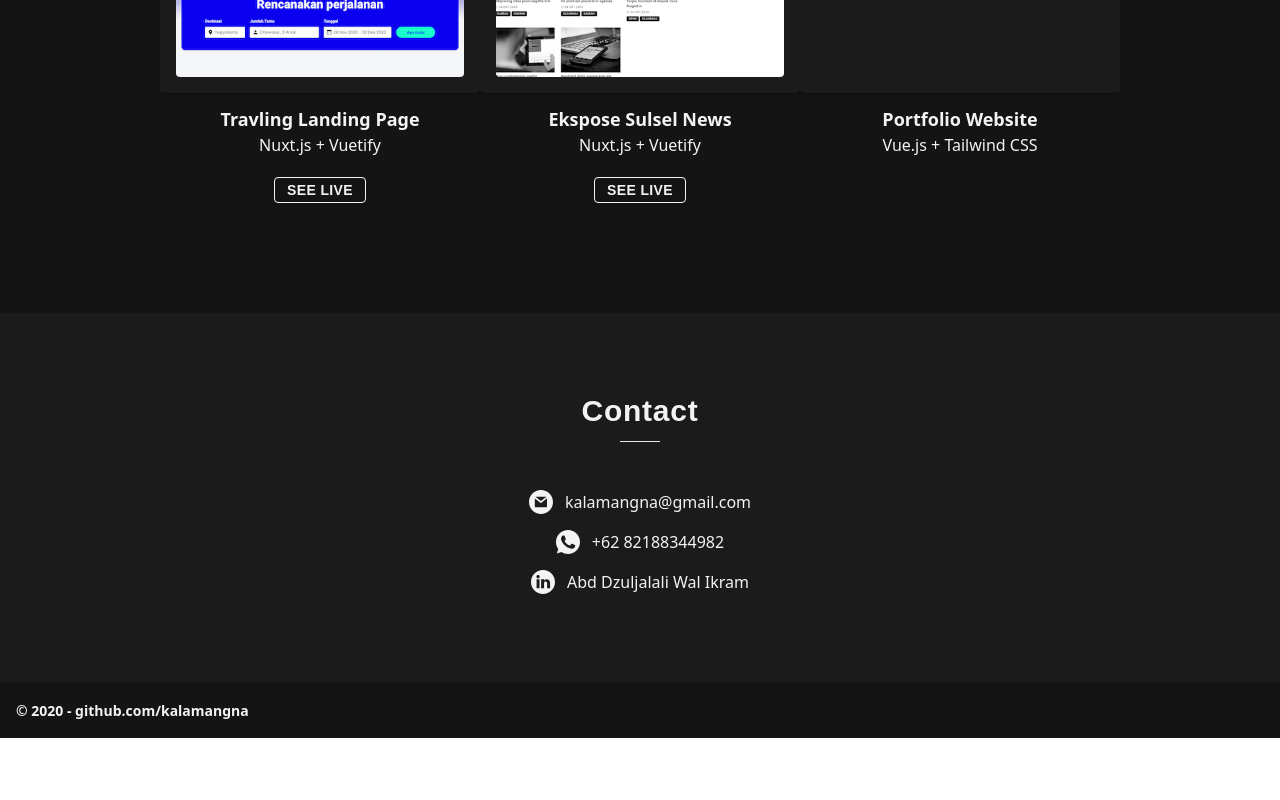
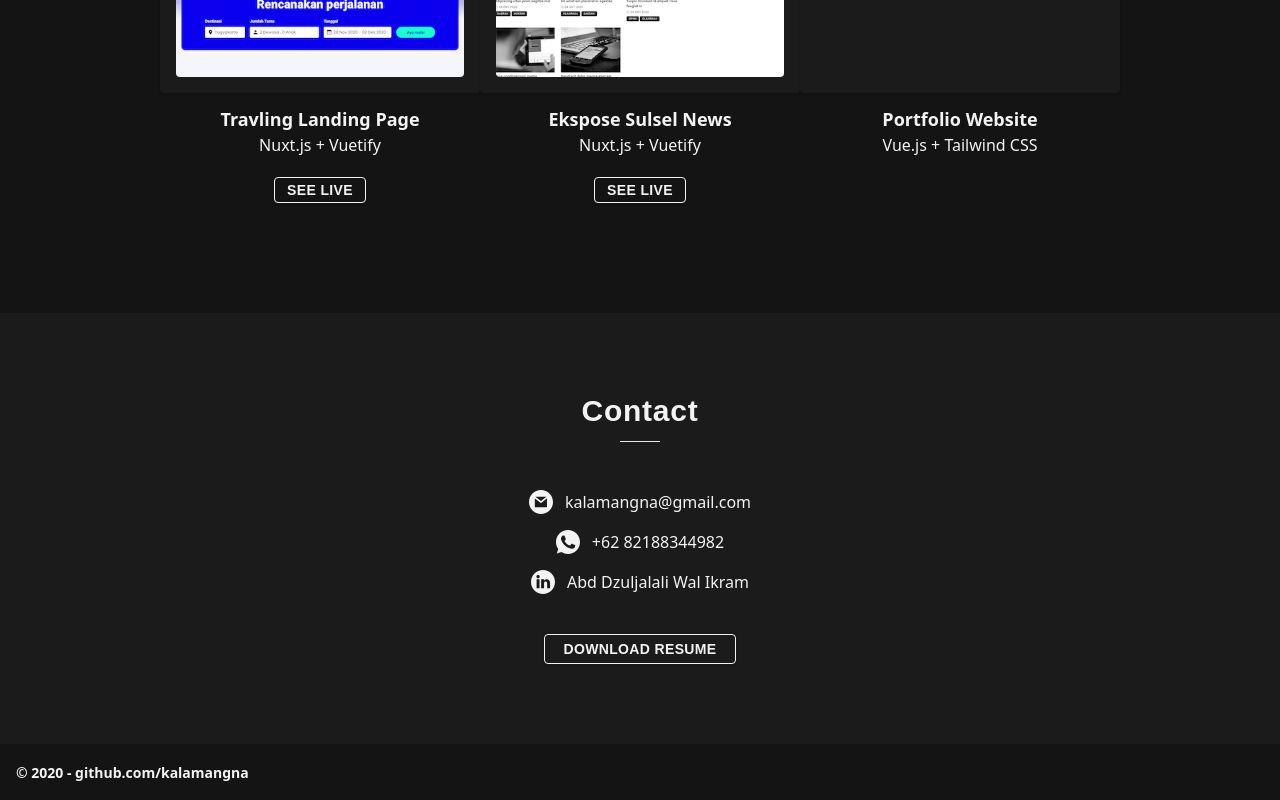
Before and after one commit to kalamangna/vue-portfolio, a Vue app: page / in a window 1280 px wide. Shown: the part 1147-1947 px from the top of the page. Before the commit the page ends 1885 px from the top, so only its background shows below. Built offline with nearby package versions, Linux system fonts and the light colour scheme.

Commit message:
Add resume download

```diff
--- a/src/views/Home.vue
+++ b/src/views/Home.vue
@@ -152,6 +152,14 @@
           {{ contact.text }}
         </a>
       </div>
+      <a
+        href="https://kalamangna.github.io/Resume - Abd. Dzuljalali Wal Ikram.pdf"
+        download
+        rel="noopener noreferrer"
+        class="text-grey text-sm px-3 py-1 shadow rounded border border-grey font-nunito font-bold tracking-wide lg:hover:bg-grey lg:hover:text-blackier block w-48 mx-auto mt-8"
+      >
+        DOWNLOAD RESUME
+      </a>
     </div>
     <!-- end contact -->
   </div>
```
Also changed, not shown: 1 other file (tests, documents, lock files or other folders).
